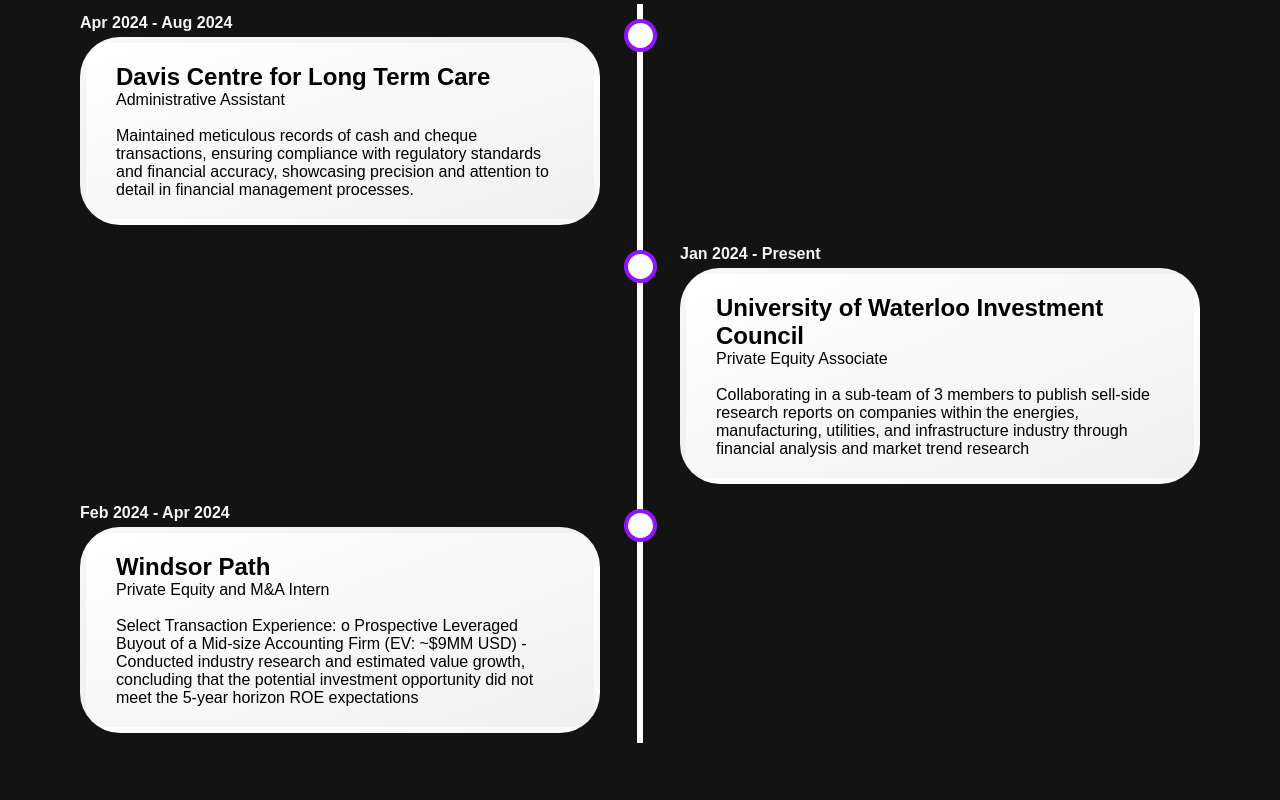
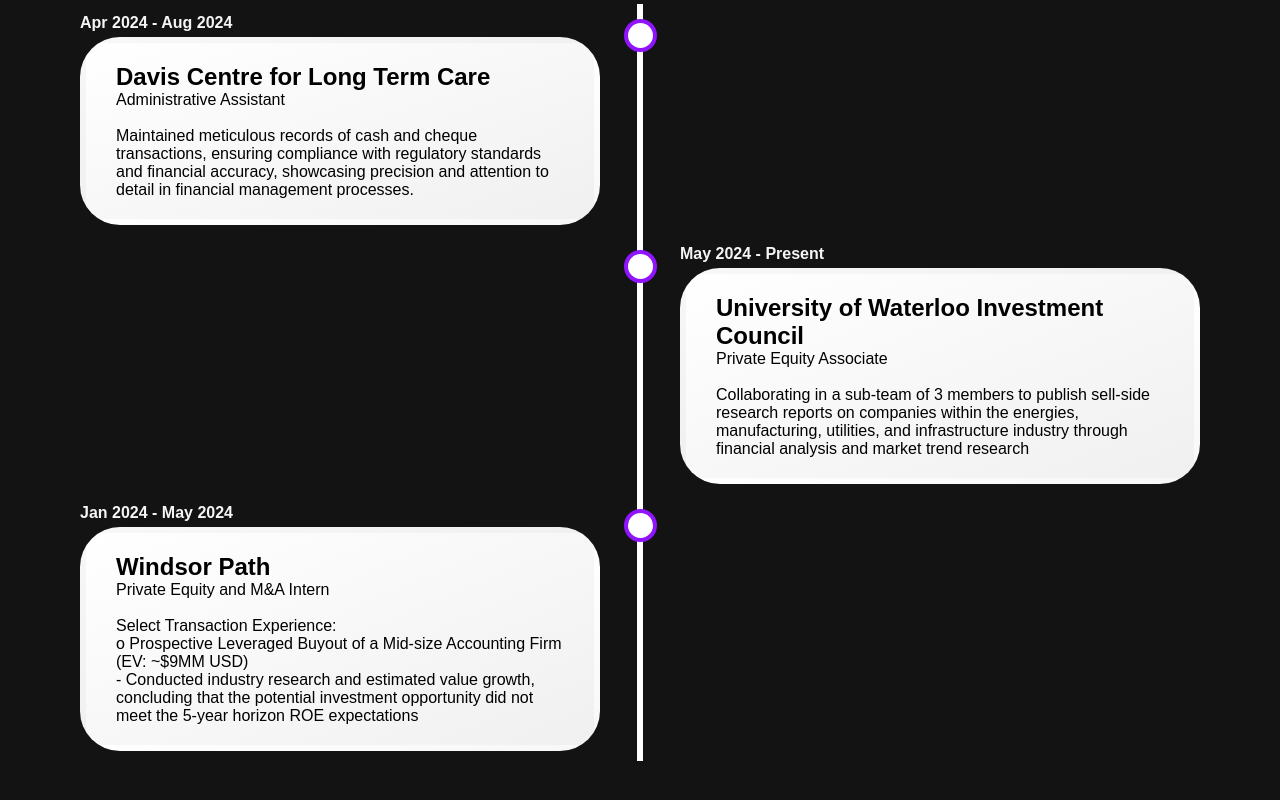
Before and after one commit to ShadowWarrior313/Ishan-Vakharia-Personal-Website, a plain HTML site: page index.html in a window 1280 px wide. Shown: the part 2022-2822 px from the top of the page. Drawn offline with Linux system fonts and the light colour scheme.

Commit message:
Add files via upload

```diff
--- a/index.html
+++ b/index.html
@@ -158,7 +158,7 @@
             </div>
           </div>
           <div class="container right">
-            <h3>Jan 2024 - Present</h3>
+            <h3>May 2024 - Present</h3>
             <div class="content">
               <h2>University of Waterloo Investment Council</h2>
               <p> Private Equity Associate <br> <br>
@@ -167,12 +167,12 @@
             </div>
           </div>
           <div class="container left">
-            <h3>Feb 2024 - Apr 2024</h3>
+            <h3>Jan 2024 - May 2024</h3>
             <div class="content">
               <h2>Windsor Path</h2>
               <p> Private Equity and M&A Intern <br> <br>
-                Select Transaction Experience:
-                o	Prospective Leveraged Buyout of a Mid-size Accounting Firm (EV: ~$9MM USD)
+                Select Transaction Experience: <br>
+                o	Prospective Leveraged Buyout of a Mid-size Accounting Firm (EV: ~$9MM USD) <br>
                 - Conducted industry research and estimated value growth, concluding that the potential investment opportunity did not meet the 5-year horizon ROE expectations
                 </p>
             </div>
```
